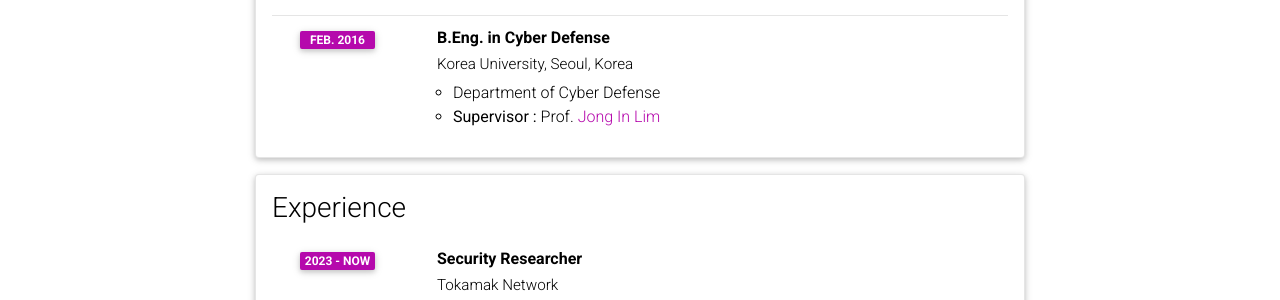
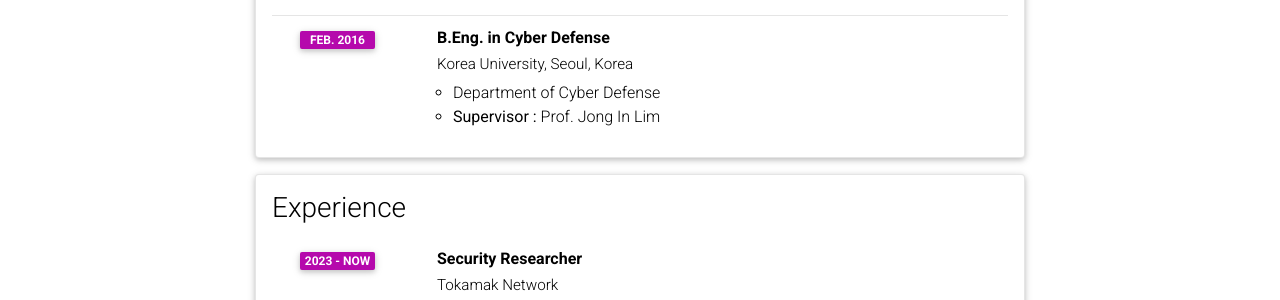
Before and after one commit to shlee-lab/shlee-lab.github.io, a Jekyll site: the page built from _pages/cv.md, in a window 1280 px wide and 900 px high, scrolled down 429 px. Shown: the part 153-453 px from the top of the window. Built offline with Jekyll 4.4.1, drawn with Linux system fonts in a browser that asks for light colours; comment, search, counter and statistics services are not loaded; a style sheet for code colours, icons or effects is not loaded; part of the change alters nothing that is shown.

Commit message:
Update cv.yml

```diff
--- a/_data/cv.yml
+++ b/_data/cv.yml
@@ -22,7 +22,7 @@
       year: Feb. 2016
       description:
         - Department of Cyber Defense
-        - <b>Supervisor :</b> Prof. <a href="https://pure.korea.ac.kr/en/persons/jong-in-lim"> Jong In Lim </a>
+        - <b>Supervisor :</b> Prof. Jong In Lim
 
 - title: Experience
   type: time_table
```
